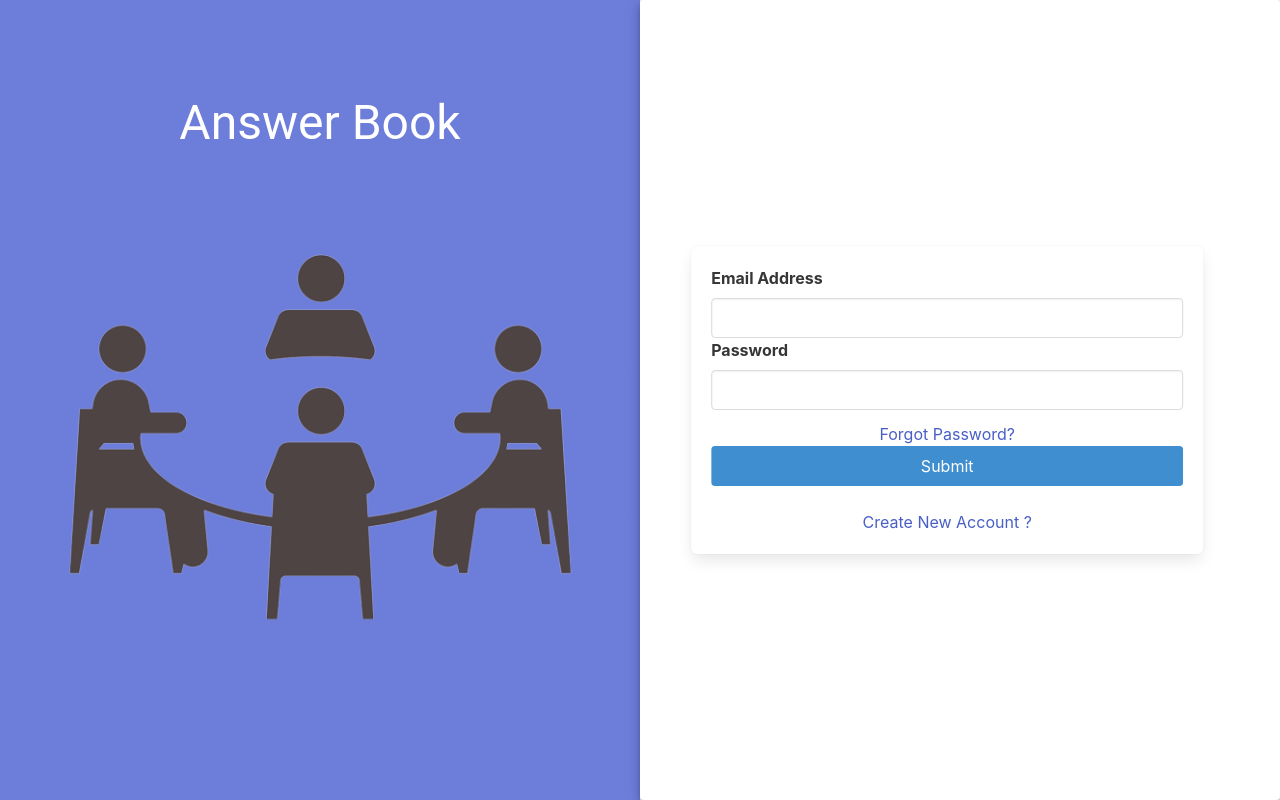
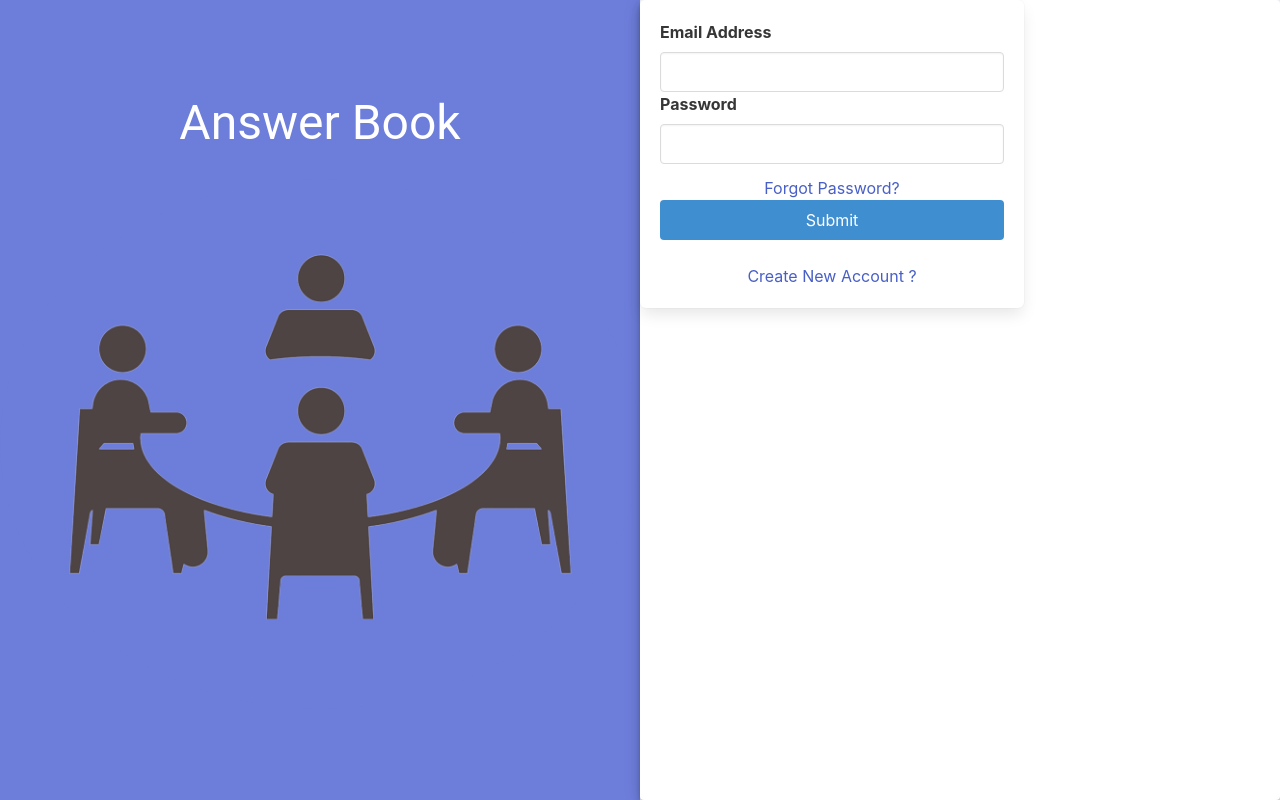
Before and after one commit to shivambhojani/AnserBook-UI, a React (Create React App) app: page / in a window 1280 px wide. Built offline with nearby package versions, Linux system fonts and the light colour scheme.

Commit message:
register css

```diff
--- a/src/components/Login/Form.css
+++ b/src/components/Login/Form.css
@@ -49,8 +49,8 @@
 
 .box {
   margin: 10 10 10 10;
-  width: 40%;
-  position: absolute;
+  width: 60%;
+  /* position: absolute;
   top: 50%;
-  transform: translate(10%, -50%);
+  transform: translate(10%, -50%); */
 }
```
